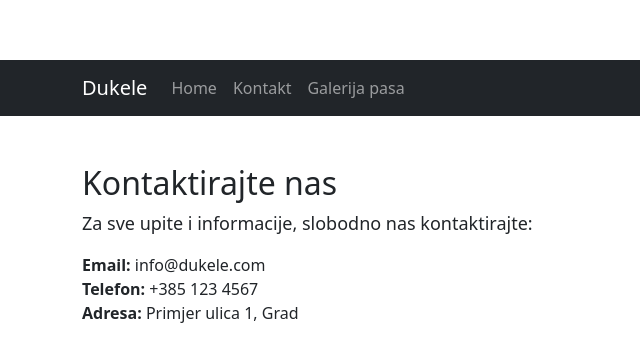
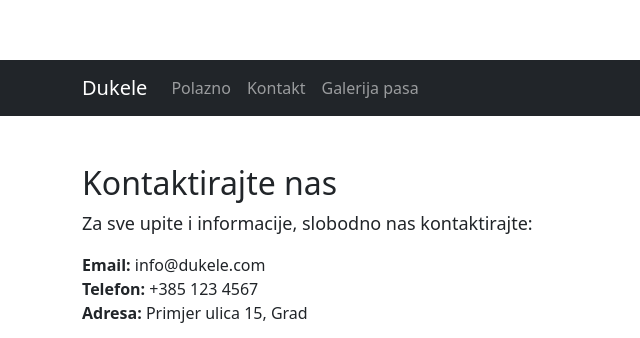
Before and after one commit to matija1995/djukele, a plain HTML site: page kontakt.html in a window 1280 px wide. Shown: the top 338 px of the page, 0-640 px from the left. Drawn offline with nearby package versions, Linux system fonts and the light colour scheme; grey boxes are pictures that could not be loaded.

Commit message:
Update kontakt.html

```diff
--- a/kontakt.html
+++ b/kontakt.html
@@ -19,7 +19,7 @@
         <div class="collapse navbar-collapse" id="navbarNav">
           <ul class="navbar-nav">
             <li class="nav-item">
-              <a class="nav-link" href="index.html">Home</a>
+              <a class="nav-link" href="index.html">Polazno</a>
             </li>
             <li class="nav-item">
               <a class="nav-link" href="kontakt.html">Kontakt</a>
@@ -41,7 +41,7 @@
       <ul class="list-unstyled">
         <li><strong>Email:</strong> info@dukele.com</li>
         <li><strong>Telefon:</strong> +385 123 4567</li>
-        <li><strong>Adresa:</strong> Primjer ulica 1, Grad</li>
+        <li><strong>Adresa:</strong> Primjer ulica 15, Grad</li>
       </ul>
       <iframe src="https://www.google.com/maps/embed?pb=!1m18!1m12!1m3!1d2782.917678971458!2d15.979710176671489!3d45.77284001279246!2m3!1f0!2f0!3f0!3m2!1i1024!2i768!4f13.1!3m3!1m2!1s0x4765d59b562cf905%3A0x99f2955d1049caf3!2sTVZ!5e0!3m2!1shr!2shr!4v1686484958139!5m2!1shr!2shr" width="600" height="450" style="border:0;" allowfullscreen="" loading="lazy" referrerpolicy="no-referrer-when-downgrade"></iframe>
     </div>
```
